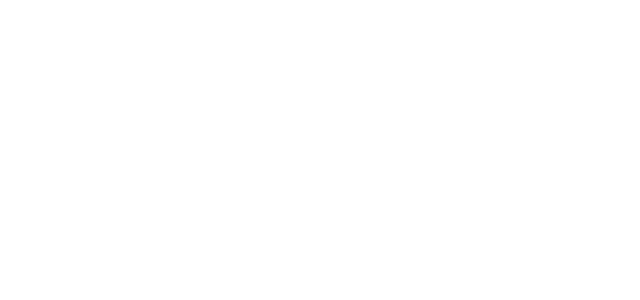
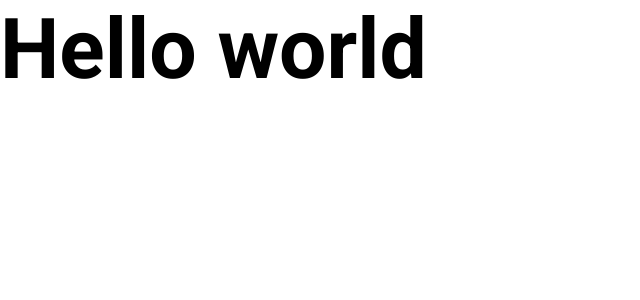
Before and after one commit to Cristianojr9/meutroco, a React (Create React App) app: page /benefits in a window 1280 px wide. Shown: the top 300 px of the page, without its empty margins (0-640 px from the left). Built offline with nearby package versions, Linux system fonts and the light colour scheme.

Commit message:
update pages

```diff
--- /dev/null
+++ b/src/pages/benefits/index.tsx
@@ -0,0 +1,9 @@
+import React from 'react';
+
+const Benefits = () => {
+  return (
+    <h1>Hello world</h1>
+  );
+}
+
+export default Benefits;
--- /dev/null
+++ b/src/pages/forYou/index.tsx
@@ -0,0 +1,9 @@
+import React from 'react';
+
+const ForYou = () => {
+  return (
+    <h1>Hello world</h1>
+  );
+}
+
+export default ForYou;
--- /dev/null
+++ b/src/pages/forYourCompany/index.tsx
@@ -0,0 +1,9 @@
+import React from 'react';
+
+const ForYourCompany = () => {
+  return (
+    <h1>Hello world</h1>
+  );
+}
+
+export default ForYourCompany;
--- a/src/pages/landingpage/index.tsx
+++ b/src/pages/landingpage/index.tsx
@@ -5,22 +5,31 @@ import {
   Container, Content, NavBar,
 } from './styles';
 
+import { Link } from 'react-router-dom';
+
 import Logo from '../../assets/logo.svg';
 import Celular from '../../assets/celular.svg';
 // import Cofrinho from '../../assets/cofrinho.svg';
 // import Mulheres from '../../assets/mulheres.svg';
 // import Carrinho from '../../assets/carrinho.svg';
 
+import WhoWeAre from '../whoWeAre';
+import Benefits from '../benefits';
+import ForYou from '../forYou';
+import ForYoourCompany from '../forYourCompany';
+import OurTeam from '../team';
+
+
 const LandingPage: React.FC = () => (
   <Container>
     <NavBar>
       <img src={Logo} alt="Logo" />
       <ul>
-        <a href="/">Quem Somos</a>
-        <a href="/">Para você</a>
-        <a href="/">Para sua empresa</a>
-        <a href="/">Benefícios</a>
-        <a href="/">Equipe</a>
+        <Link to="/who-are">Quem Somos</Link>
+        <Link to="/for-you">Para você</Link>
+        <Link to="/for-your-company">Para sua empresa</Link>
+        <Link to="/benefits">Benefícios</Link>
+        <Link to="/team">Equipe</Link>
       </ul>
     </NavBar>
     <Content>
--- /dev/null
+++ b/src/pages/team/index.tsx
@@ -0,0 +1,9 @@
+import React from 'react';
+
+const OurTeam = () => {
+  return (
+    <h1>Hello world</h1>
+  );
+}
+
+export default OurTeam;
--- /dev/null
+++ b/src/pages/whoWeAre/index.tsx
@@ -0,0 +1,9 @@
+import React from 'react';
+
+const WhoWeAre = () => {
+  return (
+    <h1>Hello world</h1>
+  );
+}
+
+export default WhoWeAre;
--- a/src/routes/index.tsx
+++ b/src/routes/index.tsx
@@ -4,11 +4,22 @@ import { Switch, Route } from 'react-router-dom';
 
 import LandingPage from '../pages/landingpage';
 import LogIn from '../pages/login';
+import WhoWeAre from '../pages/whoWeAre';
+import ForYou from '../pages/forYou';
+import ForYourCompany from '../pages/forYourCompany';
+import Benefits from '../pages/benefits';
+import Team from '../pages/team';
+
 
 const Routes: React.FC = () => (
   <Switch>
-    <Route path="/" exact component={LandingPage} />
+    <Route path="/" component={LandingPage} exact />
     <Route path="/login" component={LogIn} />
+    <Route path="/who-are" component={WhoWeAre} exact />
+    <Route path="/for-you" component={ForYou} exact />
+    <Route path="/for-your-company" component={ForYourCompany} exact />
+    <Route path="/team" component={Team} exact />
+    <Route path="/benefits" component={ Benefits } exact />
   </Switch>
 );
 
```
Also changed, not shown: src/pages/benefits/styles.css (added), src/pages/forYourCompany/styles.css (added), src/pages/team/styles.css (added), src/pages/whoWeAre/styles.css (added).
